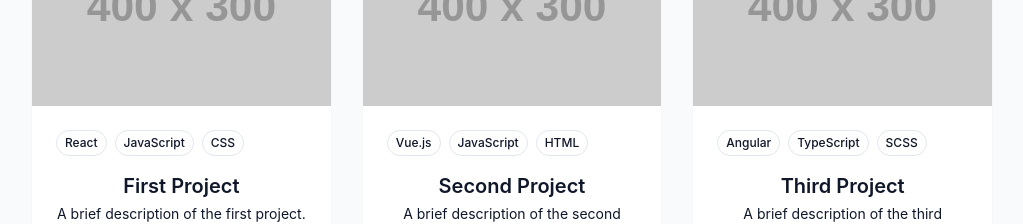
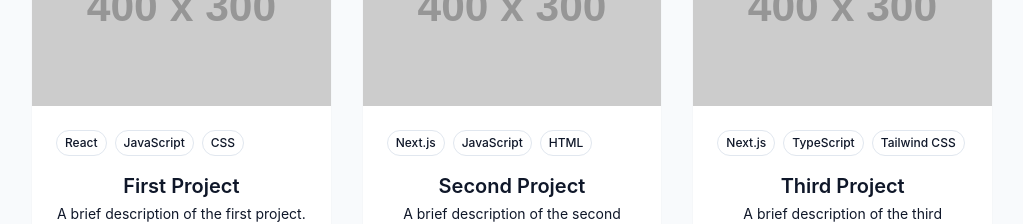
Before and after one commit to Wasit-karimi/MyPortfolio, a React (Vite) app: page / in a window 1280 px wide. Shown: the part 2640-2864 px from the top of the page, without its empty margins (128-1151 px from the left). Built offline with nearby package versions, Linux system fonts and the light colour scheme.

Commit message:
final mainpulations

```diff
--- a/package.json
+++ b/package.json
@@ -13,15 +13,9 @@
     "@tailwindcss/vite": "^4.2.2",
     "class-variance-authority": "^0.7.1",
     "clsx": "^2.1.1",
-<<<<<<< HEAD
-    "lucide-react": "^1.7.0",
-    "react": "^19.2.4",
-    "react-dom": "^19.2.4",
-=======
     "react": "^19.2.4",
     "react-dom": "^19.2.4",
     "react-icons": "^5.6.0",
->>>>>>> 1c62925 (fix errors, remove lucide-react package and replace it to react-icon, fix syntax errors)
     "react-router-dom": "^7.14.0",
     "tailwind-merge": "^3.5.0",
     "tailwindcss": "^4.2.2"
--- a/src/Components/Navbar.jsx
+++ b/src/Components/Navbar.jsx
@@ -37,9 +37,7 @@ export const Navbar = () => {
           href="#hero"
         >
           <span className="relative z-10">
-            <span className="text-glow text-foreground"> WasitKarimi </span>{" "}
-            Portfolio
-          </span>
+            <span className="text-glow text-foreground">WasitKarimi</span>Portfolio</span>
         </a>
 
         {/* desktop nav */}
--- a/src/Components/ProjectsSection.jsx
+++ b/src/Components/ProjectsSection.jsx
@@ -15,7 +15,7 @@ const projects = [
     title: "Second Project",
     description: "A brief description of the second project.",
     image: "",
-    tags: ["Vue.js", "JavaScript", "HTML"],
+    tags: ["Next.js", "JavaScript", "HTML"],
     demoUrl: "#",
     githubUrl: "#",
   },
@@ -24,7 +24,7 @@ const projects = [
     title: "Third Project",
     description: "A brief description of the third project.",
     image: "",
-    tags: ["Angular", "TypeScript", "SCSS"],
+    tags: ["Next.js", "TypeScript", "Tailwind CSS"],
     demoUrl: "#",
     githubUrl: "#",
   },
```
